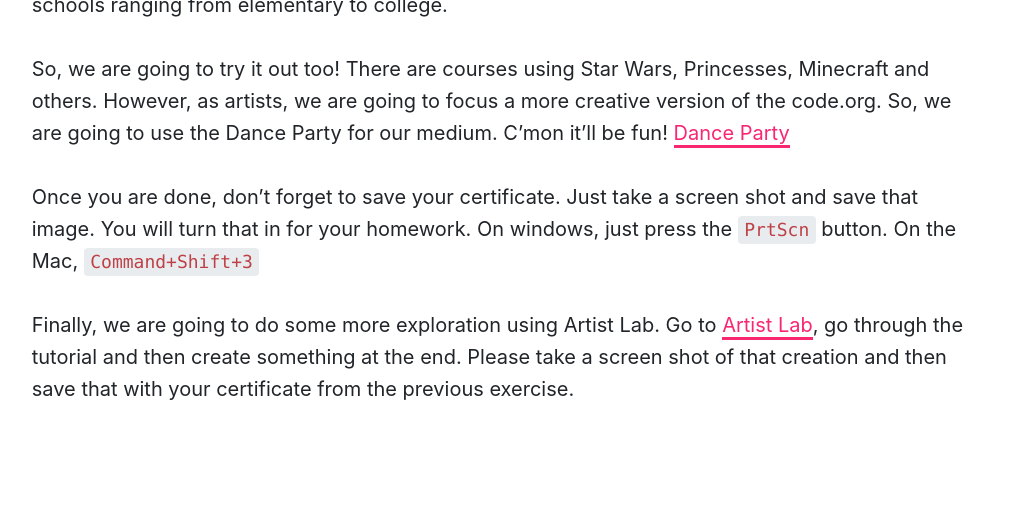
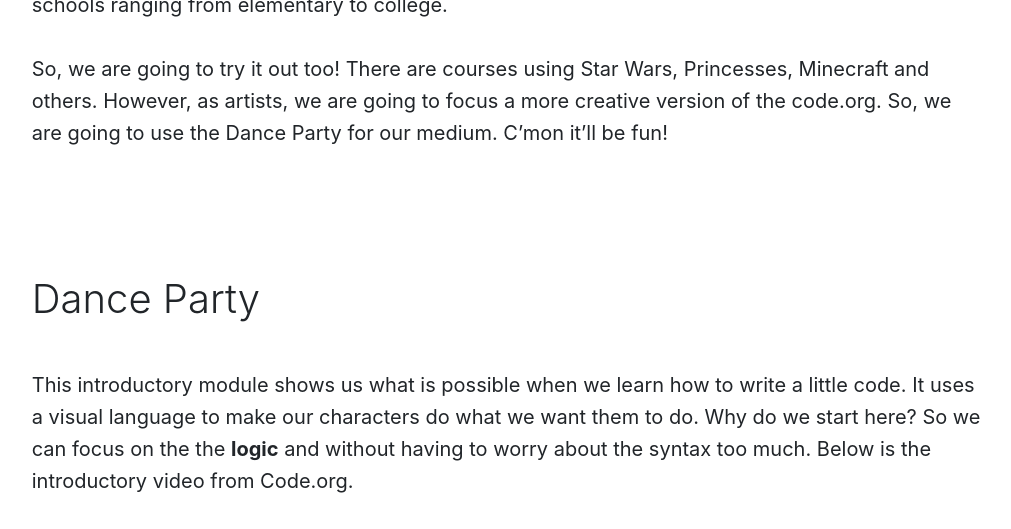
Before and after one commit to Montana-Media-Arts/120_CreativeCoding1-Fall2020, a Jekyll site: the page built from modules/week-2/_posts/2017-01-07-codeorg.md, in a window 1280 px wide and 1400 px high, scrolled down 1457 px. Shown: the top 529 px of the window, without its empty margins (132-1143 px from the left). Built offline with Jekyll 4.4.1, drawn with Linux system fonts in a browser that asks for light colours; nearby versions of some CDN libraries; some of the changed text lies outside the part shown; grey boxes are pictures that could not be loaded.

Commit message:
updated text and video

```diff
--- a/modules/week-2/_posts/2017-01-07-codeorg.md
+++ b/modules/week-2/_posts/2017-01-07-codeorg.md
@@ -11,10 +11,22 @@ This is the introduction video for Code.org
 
 My hope is that at some point you have heard of code.org.  It made a big splash in the news when it first came out because its whole goal was to show the world that anyone could learn to write code.  Through the Hour of Code, they had celebrities try it out and get people excited about the possiblilities.  In the six years since its release, it has been widely successful and adopted in many schools ranging from elementary to college.
 
-So, we are going to try it out too!  There are courses using Star Wars, Princesses, Minecraft and others.  However, as artists, we are going to focus a more creative version of the code.org. So, we are going to use the Dance Party for our medium.  C'mon it'll be fun!  [Dance Party](https://studio.code.org/s/dance/stage/1/puzzle/1)
+So, we are going to try it out too!  There are courses using Star Wars, Princesses, Minecraft and others.  However, as artists, we are going to focus a more creative version of the code.org. So, we are going to use the Dance Party for our medium.  C'mon it'll be fun!
 
+### Dance Party
 
+This introductory module shows us what is possible when we learn how to write a little code. It uses a visual language to make our characters do what we want them to do.  Why do we start here?  So we can focus on the the **logic** and without having to worry about the syntax too much.  Below is the introductory video from Code.org.
+
+<div class="embed-responsive embed-responsive-16by9"><iframe class="embed-responsive-item" src="https://www.youtube.com/embed/bVHSrWuROrk" frameborder="0" allowfullscreen></iframe></div>
+
+<a href="https://studio.code.org/s/dance/stage/1/puzzle/1" target="_new">Dance Party</a>
 
 Once you are done, don't forget to save your certificate.  Just take a screen shot and save that image. You will turn that in for your homework. On windows, just press the `PrtScn` button.  On the Mac,  `Command+Shift+3`
 
-Finally, we are going to do some more exploration using Artist Lab.  Go to [Artist Lab](https://studio.code.org/s/artist/stage/1/puzzle/1), go through the tutorial and then create something at the end. Please take a screen shot of that creation and then save that with your certificate from the previous exercise.
+### Artist Lab
+
+Finally, we are going to do some more exploration using Artist Lab.
+
+Go to <a href="https://studio.code.org/s/artist/stage/1/puzzle/1" target="_new">Artist Lab</a>
+
+go through the tutorial and then create something at the end. Please take a screen shot of that creation and then save that with your certificate from the previous exercise.
```
